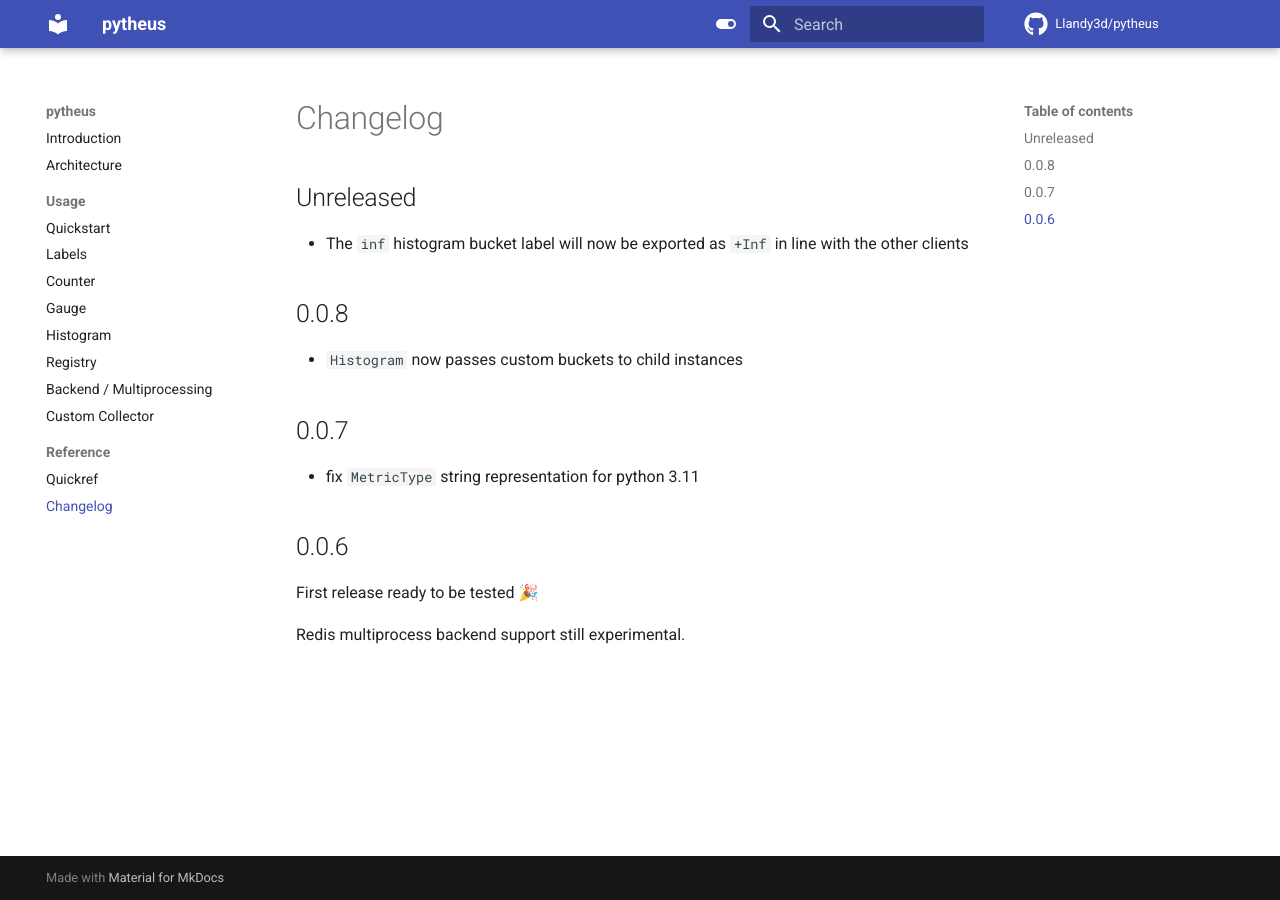
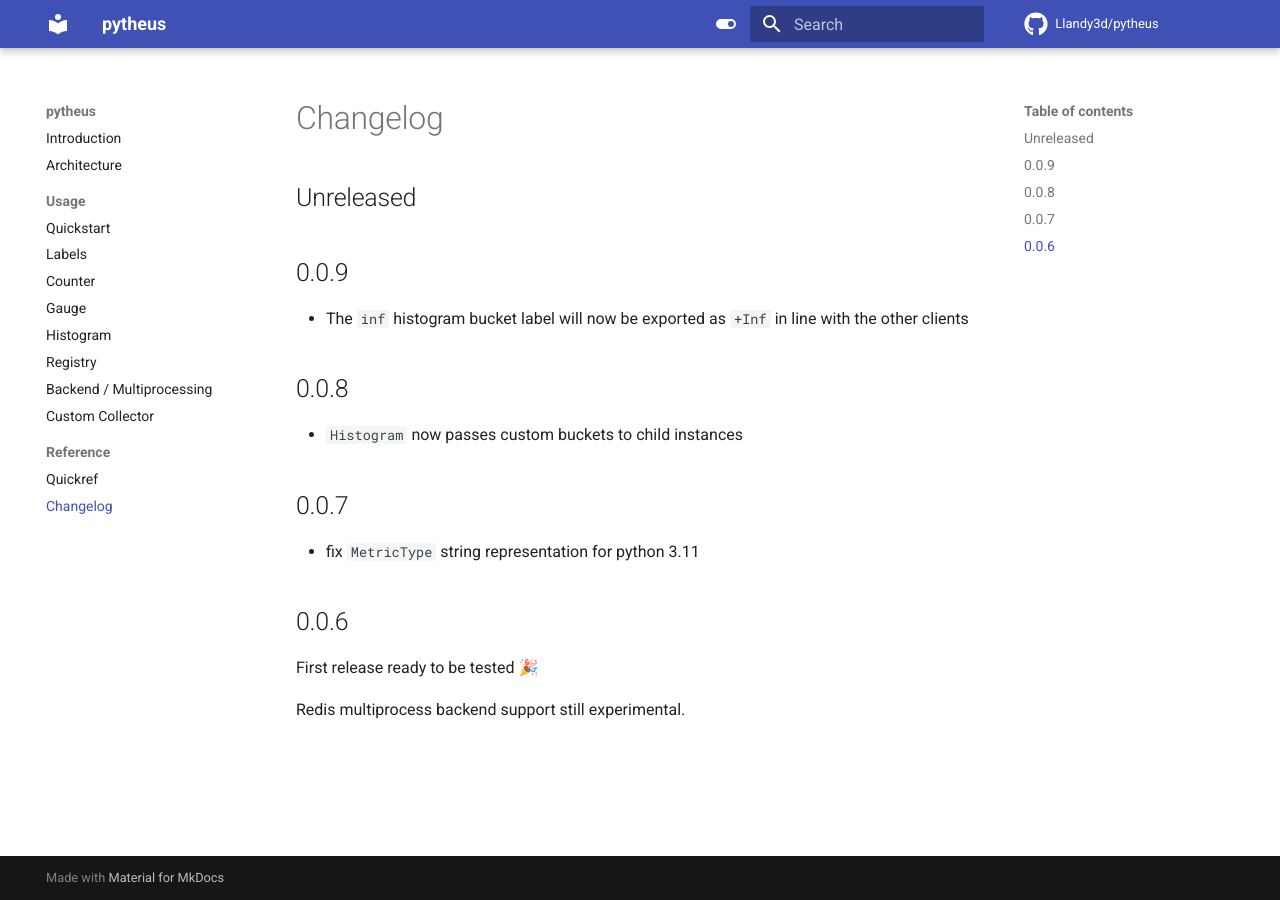
Before and after one commit to Llandy3d/pytheus, an MkDocs documentation site: the page built from docs/changelog.md, in a window 1280 px wide. Built offline with MkDocs 1.6.1 and Material for MkDocs 9.7.7, drawn with Linux system fonts in a browser that asks for light colours; comment, search, counter and statistics services are not loaded.

Commit message:
update changelog

```diff
--- a/docs/changelog.md
+++ b/docs/changelog.md
@@ -1,6 +1,8 @@
 # Changelog
 
 ## Unreleased
+
+## 0.0.9
 
 - The `inf` histogram bucket label will now be exported as `+Inf` in line with the other clients
 
```
